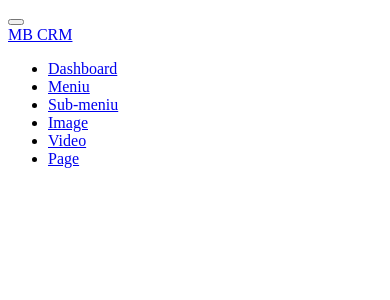
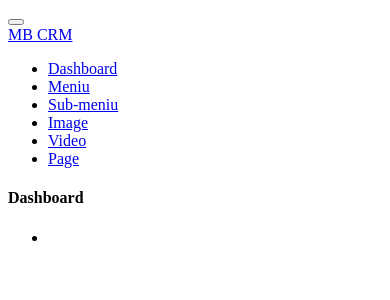
Before and after one commit to mindziukasss/mb_crm, a Symfony app: template templates/base.html.twig in a window 390 px wide. Shown: the top 300 px of the page. Run offline with Twig, Linux system fonts and the light colour scheme; the template is opened without the code that fills it, so the values that code supplies are empty; some libraries are stand-ins or nearby versions.

Commit message:
Add top-navbar and responsive

```diff
--- a/templates/adminPanel/navbar.html.twig
+++ b/templates/adminPanel/navbar.html.twig
@@ -1,4 +1,4 @@
-<nav class="navbar navbar-expand-md navbar-light">
+<nav class="navbar navbar-expand-sm navbar-light">
     <button class="navbar-toggler ml-auto mb-2 bg-light" type="button" data-toggle="collapse" data-target="#myNavbar">
         <span class="navbar-toggler-icon"></span>
     </button>
@@ -8,7 +8,7 @@
                 {#sidebar#}
                 {{ include('adminPanel/sidebar.html.twig') }}
                 {#top-nabar#}
-                {{ include('adminPanel/topBar.html.twig') }}
+                {{ include('adminPanel/topNavbar.html.twig') }}
             </div>
         </div>
     </div>
--- a/templates/adminPanel/sidebar.html.twig
+++ b/templates/adminPanel/sidebar.html.twig
@@ -1,4 +1,4 @@
-<div class="col-lg-2 fixed-top sidebar">
+<div class="col-xl-2 col-lg-2 col-md-4 col-sm-4 fixed-top sidebar">
     <a href="#" class="navbar-brand text-white d-block mx-auto text-center py-3 mb-4 bottom-border">MB
         CRM</a>
     <ul class="navbar-nav flex-column">
--- a/templates/adminPanel/topBar.html.twig
+++ /dev/null
@@ -1,3 +0,0 @@
-<div class="col-lg-10">
-
-</div>
--- /dev/null
+++ b/templates/adminPanel/topNavbar.html.twig
@@ -0,0 +1,18 @@
+<div class="col-xl-10 col-lg-10 col-md-8 col-sm-8 ml-auto bg-dark fixed-top py-2 top-navbar">
+    <div class="row align-items-center">
+        <div class="col-md-4 col-sm-4 col-4">
+            <h4 class="text-light mb-0">Dashboard</h4>
+        </div>
+        <div class="col-md-5 col-sm-4 col-4">
+
+        </div>
+        <div class="col-md-3 col-sm-4 col-4">
+            <ul class="navbar-nav">
+                <li class="nav-item ml-auto">
+                    <a href="#" class="nav-link">
+                        <i class="fa fa-sign-out text-light fa-lg"></i></a>
+                </li>
+            </ul>
+        </div>
+    </div>
+</div>
```
Also changed, not shown: assets/scss/adminPanel/sidebar.scss (+11 -0 lines).
